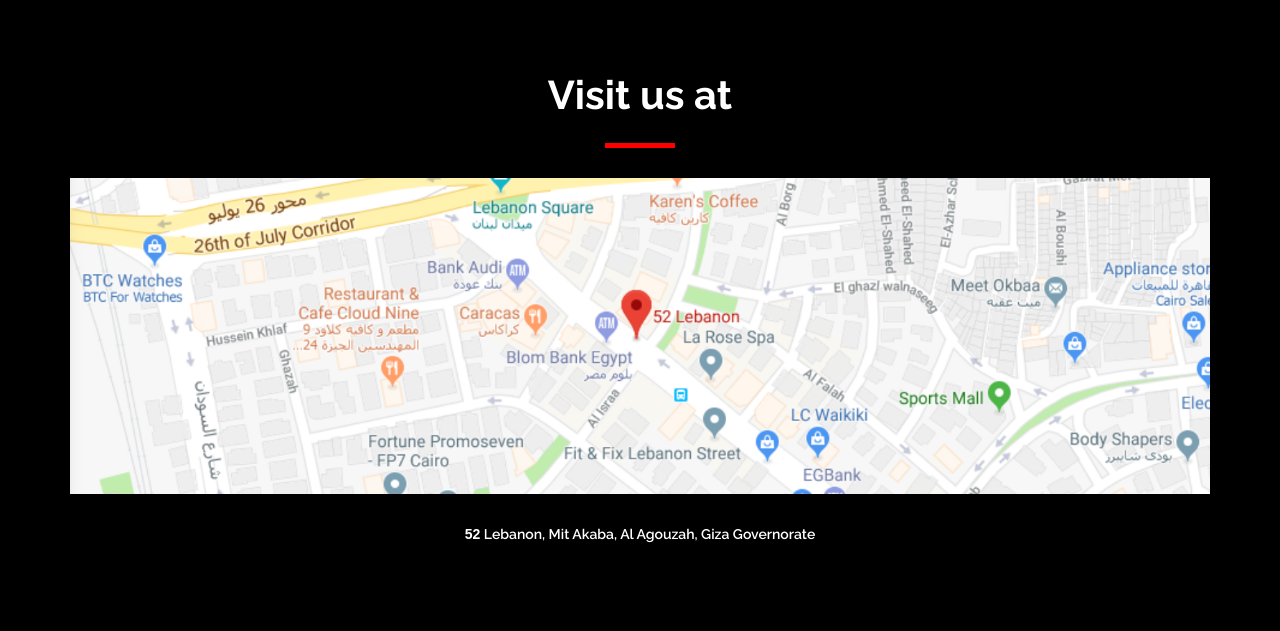
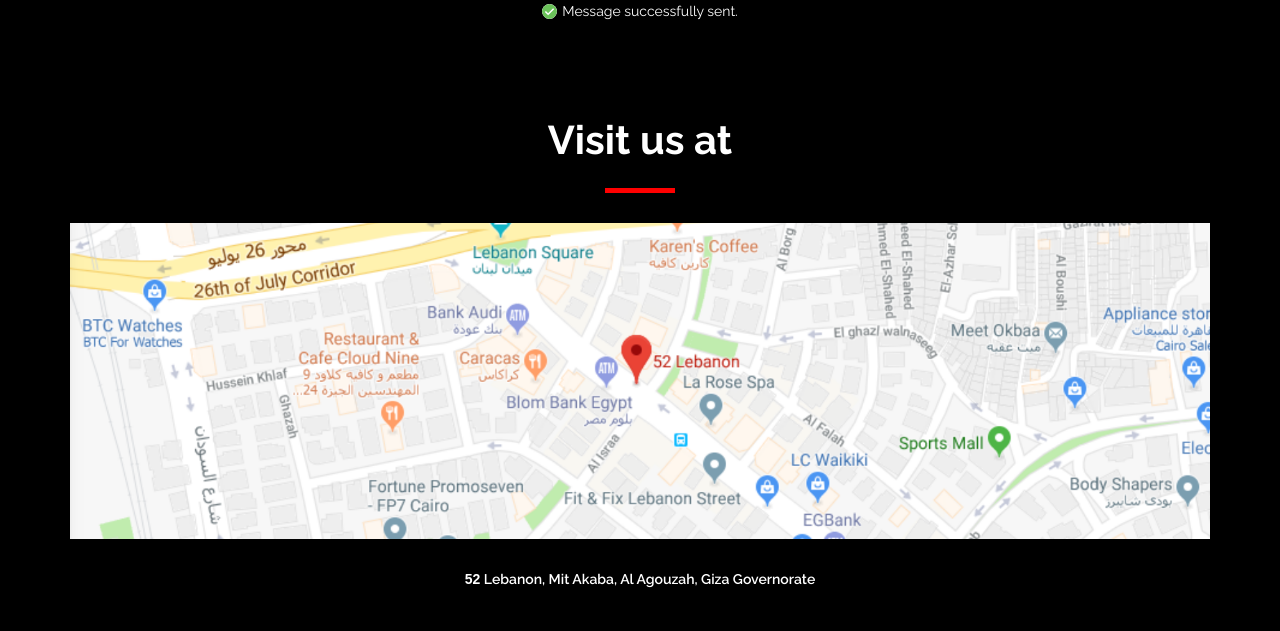
Before and after one commit to melnaeem/slogan.media, a plain HTML site: page contact.html in a window 1280 px wide. Shown: the part 1644-2275 px from the top of the page. Drawn offline with nearby package versions, Linux system fonts and the light colour scheme.

Commit message:
Adding contact form success message

```diff
--- a/contact.html
+++ b/contact.html
@@ -137,6 +137,12 @@
                 <a href="#" class="bttn bttn-primary bttn-slant" data-aos="fade-right" data-aos-duration="1000">
                         Send Message
                 </a>
+                <div class="successMessage">
+                    <svg enable-background="new 0 0 426.667 426.667" version="1.1" viewBox="0 0 426.667 426.667" xml:space="preserve" xmlns="http://www.w3.org/2000/svg">
+                    <path d="m213.33 0c-117.82 0-213.33 95.514-213.33 213.33s95.518 213.33 213.33 213.33c117.83 0 213.33-95.514 213.33-213.33s-95.509-213.33-213.33-213.33zm-39.134 322.92l-93.935-93.931 31.309-31.309 62.626 62.622 140.89-140.9 31.309 31.309-172.2 172.21z" fill="#6AC259"/>
+                    </svg>
+                    Message successfully sent.
+                </div>
             </div>
         </section>
         <section class="location">
```
Also changed, not shown: styles/css/min/contact.min.css.
